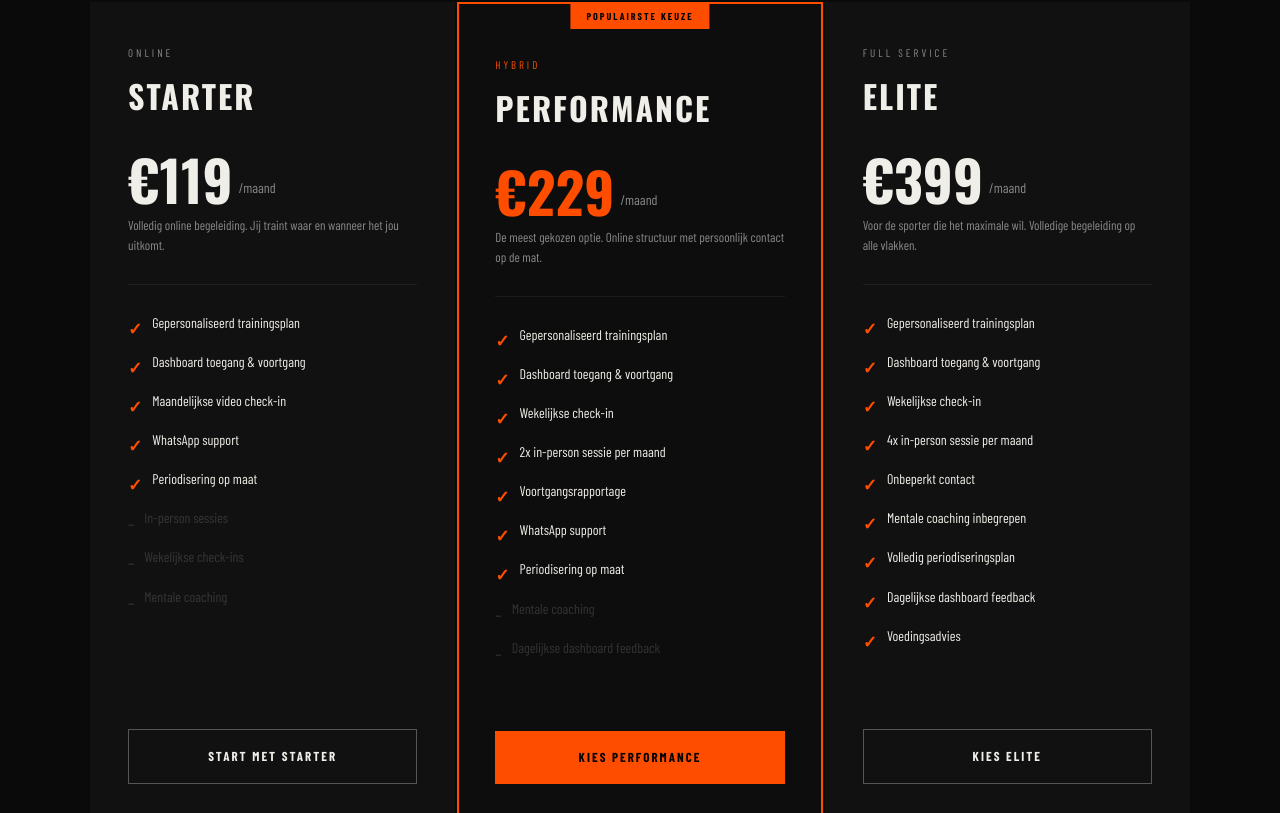
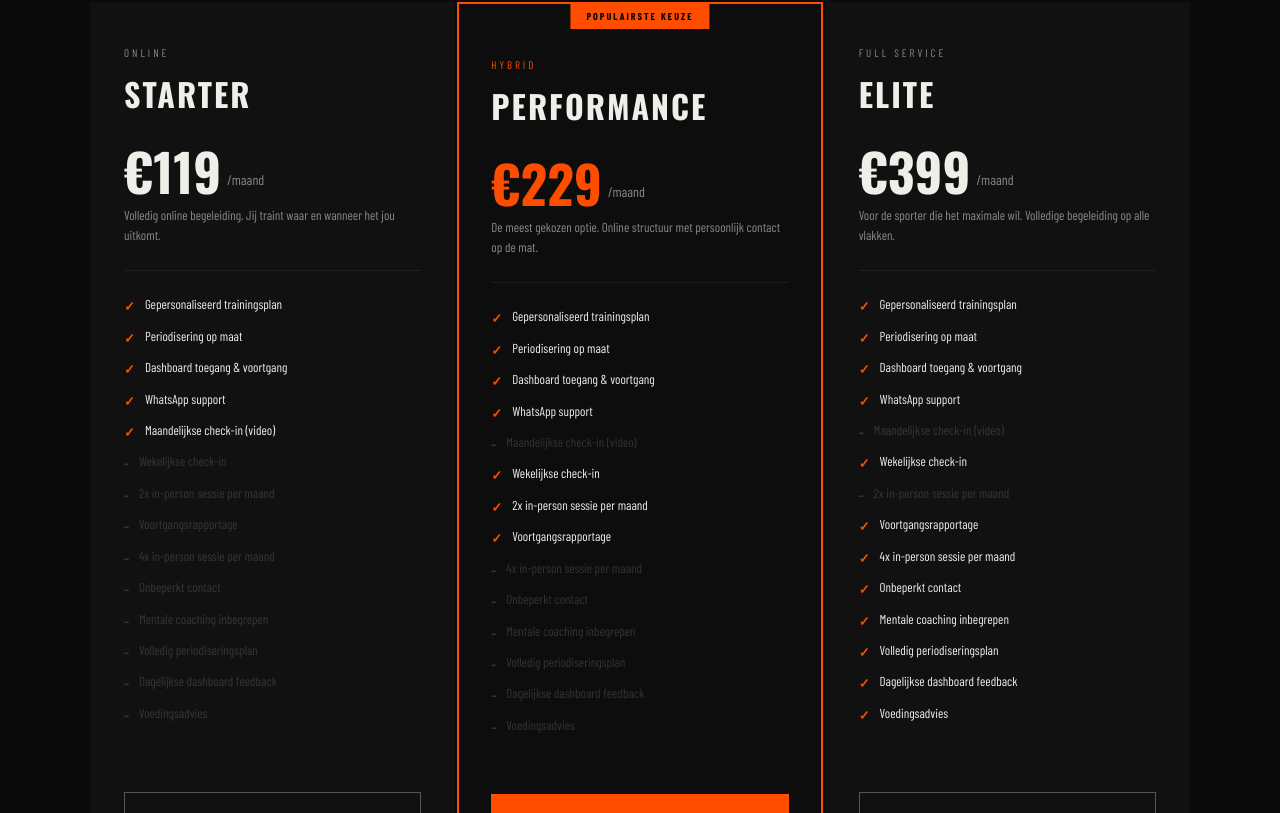
Before and after one commit to guidovperformance/gv-performance, a Next.js app: page /pakketten in a window 1280 px wide. Shown: the part 527-1340 px from the top of the page. Built offline with nearby package versions, Linux system fonts and the light colour scheme.

Commit message:
mobile responsive, alle tekst fixes, privacy pagina, pakketten aligned

```diff
--- a/app/pakketten/page.js
+++ b/app/pakketten/page.js
@@ -3,76 +3,32 @@
 const D = { fontFamily: 'var(--font-oswald), Impact, sans-serif' }
 const B = { fontFamily: 'var(--font-barlow), sans-serif' }
 
-const check = '✓'
+// Master feature list — same order for all packages
+const allFeatures = [
+  { key: 'plan',         label: 'Gepersonaliseerd trainingsplan' },
+  { key: 'period',       label: 'Periodisering op maat' },
+  { key: 'dashboard',    label: 'Dashboard toegang & voortgang' },
+  { key: 'whatsapp',     label: 'WhatsApp support' },
+  { key: 'monthly',      label: 'Maandelijkse check-in (video)' },
+  { key: 'weekly',       label: 'Wekelijkse check-in' },
+  { key: 'inperson2',    label: '2x in-person sessie per maand' },
+  { key: 'voortgang',    label: 'Voortgangsrapportage' },
+  { key: 'inperson4',    label: '4x in-person sessie per maand' },
+  { key: 'onbeperkt',    label: 'Onbeperkt contact' },
+  { key: 'mentaal',      label: 'Mentale coaching inbegrepen' },
+  { key: 'volledig',     label: 'Volledig periodiseringsplan' },
+  { key: 'dagelijks',    label: 'Dagelijkse dashboard feedback' },
+  { key: 'voeding',      label: 'Voedingsadvies' },
+]
+
+const starterIncludes  = new Set(['plan','period','dashboard','whatsapp','monthly'])
+const perfIncludes     = new Set(['plan','period','dashboard','whatsapp','weekly','inperson2','voortgang'])
+const eliteIncludes    = new Set(['plan','period','dashboard','whatsapp','weekly','inperson4','voortgang','onbeperkt','mentaal','volledig','dagelijks','voeding'])
 
 const packages = [
-  {
-    name: 'STARTER',
-    sub: 'Online',
-    price: '119',
-    popular: false,
-    desc: 'Volledig online begeleiding. Jij traint waar en wanneer het jou uitkomt.',
-    features: [
-      'Gepersonaliseerd trainingsplan',
-      'Dashboard toegang & voortgang',
-      'Maandelijkse video check-in',
-      'WhatsApp support',
-      'Periodisering op maat',
-    ],
-    notIncluded: [
-      'In-person sessies',
-      'Wekelijkse check-ins',
-      'Mentale coaching',
-    ],
-    cta: 'Start met Starter',
-    color: 'var(--dark3)',
-    border: 'var(--dark4)',
-  },
-  {
-    name: 'PERFORMANCE',
-    sub: 'Hybrid',
-    price: '229',
-    popular: true,
-    desc: 'De meest gekozen optie. Online structuur met persoonlijk contact op de mat.',
-    features: [
-      'Gepersonaliseerd trainingsplan',
-      'Dashboard toegang & voortgang',
-      'Wekelijkse check-in',
-      '2x in-person sessie per maand',
-      'Voortgangsrapportage',
-      'WhatsApp support',
-      'Periodisering op maat',
-    ],
-    notIncluded: [
-      'Mentale coaching',
-      'Dagelijkse dashboard feedback',
-    ],
-    cta: 'Kies Performance',
-    color: '#0D0D0D',
-    border: '#FF4D00',
-  },
-  {
-    name: 'ELITE',
-    sub: 'Full Service',
-    price: '399',
-    popular: false,
-    desc: 'Voor de sporter die het maximale wil. Volledige begeleiding op alle vlakken.',
-    features: [
-      'Gepersonaliseerd trainingsplan',
-      'Dashboard toegang & voortgang',
-      'Wekelijkse check-in',
-      '4x in-person sessie per maand',
-      'Onbeperkt contact',
-      'Mentale coaching inbegrepen',
-      'Volledig periodiseringsplan',
-      'Dagelijkse dashboard feedback',
-      'Voedingsadvies',
-    ],
-    notIncluded: [],
-    cta: 'Kies Elite',
-    color: 'var(--dark3)',
-    border: 'var(--dark4)',
-  },
+  { name: 'STARTER',     sub: 'Online',        price: '119', popular: false, includes: starterIncludes,  desc: 'Volledig online begeleiding. Jij traint waar en wanneer het jou uitkomt.', cta: 'Start met Starter' },
+  { name: 'PERFORMANCE', sub: 'Hybrid',        price: '229', popular: true,  includes: perfIncludes,     desc: 'De meest gekozen optie. Online structuur met persoonlijk contact op de mat.', cta: 'Kies Performance' },
+  { name: 'ELITE',       sub: 'Full Service',  price: '399', popular: false, includes: eliteIncludes,    desc: 'Voor de sporter die het maximale wil. Volledige begeleiding op alle vlakken.', cta: 'Kies Elite' },
 ]
 
 export default function Pakketten() {
@@ -80,7 +36,7 @@ export default function Pakketten() {
     <div style={{ background: 'var(--dark)', color: 'var(--text)', ...B, minHeight: '100vh' }}>
 
       {/* NAV */}
-      <nav style={{ display: 'flex', alignItems: 'center', justifyContent: 'space-between', padding: '20px 60px', borderBottom: '1px solid rgba(255,77,0,0.12)', background: 'rgba(10,10,10,0.97)' }}>
+      <nav className="site-nav" style={{ display: 'flex', alignItems: 'center', justifyContent: 'space-between', padding: '20px 60px', borderBottom: '1px solid rgba(255,77,0,0.12)', background: 'rgba(10,10,10,0.97)' }}>
         <a href="/" style={{ display: 'flex', alignItems: 'center', gap: 14, textDecoration: 'none' }}>
           <svg width="36" height="34" viewBox="0 0 36 34">
             <polygon points="18,2 13,28 23,28" fill="#FF4D00" />
@@ -93,109 +49,74 @@ export default function Pakketten() {
             <div style={{ ...B, fontSize: 10, letterSpacing: 3, color: 'var(--orange)', marginTop: 2 }}>GUIDO VOLS</div>
           </div>
         </a>
-        <ul style={{ display: 'flex', gap: 36, listStyle: 'none' }}>
+        <ul className="nav-links" style={{ display: 'flex', gap: 36, listStyle: 'none' }}>
           {[['/#over', 'Over Guido'], ['/#diensten', 'Diensten'], ['/#werkwijze', 'Werkwijze']].map(([href, label]) => (
-            <li key={href}>
-              <a href={href} style={{ ...B, fontSize: 13, letterSpacing: 2, textTransform: 'uppercase', color: 'var(--muted)', textDecoration: 'none' }}>{label}</a>
-            </li>
+            <li key={href}><a href={href} style={{ ...B, fontSize: 13, letterSpacing: 2, textTransform: 'uppercase', color: 'var(--muted)', textDecoration: 'none' }}>{label}</a></li>
           ))}
-          <li>
-            <a href="/#contact" style={{ ...B, fontSize: 13, letterSpacing: 1, textTransform: 'uppercase', color: '#000', background: 'var(--orange)', padding: '10px 22px', textDecoration: 'none', fontWeight: 700 }}>Kennismaking</a>
-          </li>
+          <li><a href="/#contact" style={{ ...B, fontSize: 13, letterSpacing: 1, textTransform: 'uppercase', color: '#000', background: 'var(--orange)', padding: '10px 22px', textDecoration: 'none', fontWeight: 700 }}>Kennismaking</a></li>
         </ul>
       </nav>
 
       {/* HERO */}
       <section style={{ padding: '80px 60px 60px', textAlign: 'center', borderBottom: '1px solid rgba(255,77,0,0.1)' }}>
         <div style={{ ...B, fontSize: 11, letterSpacing: 4, color: 'var(--orange)', textTransform: 'uppercase', marginBottom: 16, display: 'flex', alignItems: 'center', justifyContent: 'center', gap: 12 }}>
-          <span style={{ display: 'block', width: 32, height: 2, background: 'var(--orange)' }} />
-          Transparante prijzen
-          <span style={{ display: 'block', width: 32, height: 2, background: 'var(--orange)' }} />
+          <span style={{ display: 'block', width: 32, height: 2, background: 'var(--orange)' }} />Transparante prijzen<span style={{ display: 'block', width: 32, height: 2, background: 'var(--orange)' }} />
         </div>
         <h1 style={{ ...D, fontSize: 'clamp(48px, 6vw, 80px)', letterSpacing: 1, lineHeight: 1, marginBottom: 20, fontWeight: 700 }}>KIES JOUW PAKKET</h1>
         <p style={{ ...B, fontSize: 17, color: '#aaa', maxWidth: 560, margin: '0 auto 16px', lineHeight: 1.7 }}>
           Elk traject begint met een gratis kennismakingsgesprek van 30 minuten. Samen bepalen we welk pakket het beste bij jouw doel past.
         </p>
-        <div style={{ ...B, fontSize: 13, color: 'var(--muted)', letterSpacing: 1 }}>
-          Minimale afname 2 maanden · Daarna maandelijks opzegbaar
-        </div>
+        <div style={{ ...B, fontSize: 13, color: 'var(--muted)', letterSpacing: 1 }}>Minimale afname 2 maanden · Daarna maandelijks opzegbaar</div>
       </section>
 
       {/* PACKAGES */}
-      <section style={{ padding: '80px 60px' }}>
-        <div style={{ display: 'grid', gridTemplateColumns: 'repeat(3, 1fr)', gap: 2, maxWidth: 1100, margin: '0 auto' }}>
+      <section className="section-padding" style={{ padding: '80px 60px' }}>
+        <div className="pakketten-grid" style={{ display: 'grid', gridTemplateColumns: 'repeat(3, 1fr)', gap: 2, maxWidth: 1100, margin: '0 auto' }}>
           {packages.map((pkg) => (
-            <div key={pkg.name} style={{
-              background: pkg.popular ? '#0D0D0D' : 'var(--dark2)',
-              border: `2px solid ${pkg.popular ? 'var(--orange)' : 'transparent'}`,
-              padding: '40px 36px',
-              position: 'relative',
-              display: 'flex',
-              flexDirection: 'column',
-            }}>
+            <div key={pkg.name} style={{ background: pkg.popular ? '#0D0D0D' : 'var(--dark2)', border: `2px solid ${pkg.popular ? 'var(--orange)' : 'transparent'}`, padding: '40px 32px', position: 'relative', display: 'flex', flexDirection: 'column' }}>
               {pkg.popular && (
-                <div style={{ position: 'absolute', top: -1, left: '50%', transform: 'translateX(-50%)', background: 'var(--orange)', color: '#000', ...B, fontSize: 10, fontWeight: 700, letterSpacing: 2, padding: '5px 16px', textTransform: 'uppercase', whiteSpace: 'nowrap' }}>
-                  POPULAIRSTE KEUZE
-                </div>
+                <div style={{ position: 'absolute', top: -1, left: '50%', transform: 'translateX(-50%)', background: 'var(--orange)', color: '#000', ...B, fontSize: 10, fontWeight: 700, letterSpacing: 2, padding: '5px 16px', textTransform: 'uppercase', whiteSpace: 'nowrap' }}>POPULAIRSTE KEUZE</div>
               )}
+              <div style={{ ...B, fontSize: 11, letterSpacing: 3, color: pkg.popular ? 'var(--orange)' : 'var(--muted)', textTransform: 'uppercase', marginBottom: 6, marginTop: pkg.popular ? 12 : 0 }}>{pkg.sub}</div>
+              <div style={{ ...D, fontSize: 32, letterSpacing: 2, color: 'var(--text)', fontWeight: 700, marginBottom: 4 }}>{pkg.name}</div>
+              <div style={{ display: 'flex', alignItems: 'flex-end', gap: 6, margin: '20px 0 8px' }}>
+                <span style={{ ...D, fontSize: 52, fontWeight: 700, color: pkg.popular ? 'var(--orange)' : 'var(--text)', lineHeight: 1 }}>€{pkg.price}</span>
+                <span style={{ ...B, fontSize: 14, color: 'var(--muted)', marginBottom: 6 }}>/maand</span>
+              </div>
+              <div style={{ ...B, fontSize: 13, color: 'var(--muted)', lineHeight: 1.6, marginBottom: 24, paddingBottom: 24, borderBottom: '1px solid rgba(255,255,255,0.06)' }}>{pkg.desc}</div>
 
-              <div style={{ ...B, fontSize: 11, letterSpacing: 3, color: pkg.popular ? 'var(--orange)' : 'var(--muted)', textTransform: 'uppercase', marginBottom: 8, marginTop: pkg.popular ? 12 : 0 }}>{pkg.sub}</div>
-              <div style={{ ...D, fontSize: 32, letterSpacing: 2, color: 'var(--text)', fontWeight: 700, marginBottom: 4 }}>{pkg.name}</div>
-
-              <div style={{ display: 'flex', alignItems: 'flex-end', gap: 6, margin: '24px 0 8px' }}>
-                <span style={{ ...D, fontSize: 56, fontWeight: 700, color: pkg.popular ? 'var(--orange)' : 'var(--text)', lineHeight: 1 }}>€{pkg.price}</span>
-                <span style={{ ...B, fontSize: 14, color: 'var(--muted)', marginBottom: 8 }}>/maand</span>
+              {/* ALIGNED FEATURES */}
+              <div style={{ display: 'flex', flexDirection: 'column', gap: 9, marginBottom: 'auto', paddingBottom: 28 }}>
+                {allFeatures.map(({ key, label }) => {
+                  const included = pkg.includes.has(key)
+                  return (
+                    <div key={key} style={{ display: 'flex', alignItems: 'flex-start', gap: 10, opacity: included ? 1 : 0.3 }}>
+                      <span style={{ color: included ? 'var(--orange)' : 'var(--muted)', fontWeight: 700, flexShrink: 0, marginTop: 1, fontSize: 13 }}>{included ? '✓' : '–'}</span>
+                      <span style={{ ...B, fontSize: 13, color: included ? 'var(--text)' : 'var(--muted)', lineHeight: 1.4 }}>{label}</span>
+                    </div>
+                  )
+                })}
               </div>
 
-              <div style={{ ...B, fontSize: 13, color: 'var(--muted)', lineHeight: 1.6, marginBottom: 28, paddingBottom: 28, borderBottom: '1px solid rgba(255,255,255,0.06)' }}>
-                {pkg.desc}
-              </div>
-
-              <div style={{ display: 'flex', flexDirection: 'column', gap: 10, marginBottom: 'auto', paddingBottom: 32 }}>
-                {pkg.features.map((f) => (
-                  <div key={f} style={{ display: 'flex', alignItems: 'flex-start', gap: 10 }}>
-                    <span style={{ color: 'var(--orange)', fontWeight: 700, flexShrink: 0, marginTop: 1 }}>{check}</span>
-                    <span style={{ ...B, fontSize: 14, color: 'var(--text)', lineHeight: 1.4 }}>{f}</span>
-                  </div>
-                ))}
-                {pkg.notIncluded.map((f) => (
-                  <div key={f} style={{ display: 'flex', alignItems: 'flex-start', gap: 10, opacity: 0.3 }}>
-                    <span style={{ color: 'var(--muted)', flexShrink: 0, marginTop: 1 }}>–</span>
-                    <span style={{ ...B, fontSize: 14, color: 'var(--muted)', lineHeight: 1.4 }}>{f}</span>
-                  </div>
-                ))}
-              </div>
-
-              <a href="/#contact" style={{
-                display: 'block', textAlign: 'center', marginTop: 32,
-                background: pkg.popular ? 'var(--orange)' : 'transparent',
-                color: pkg.popular ? '#000' : 'var(--text)',
-                border: pkg.popular ? 'none' : '1px solid var(--muted2)',
-                ...B, fontWeight: 700, fontSize: 13, letterSpacing: 2,
-                textTransform: 'uppercase', padding: '16px',
-                textDecoration: 'none',
-              }}>
+              <a href="/#contact" style={{ display: 'block', textAlign: 'center', marginTop: 28, background: pkg.popular ? 'var(--orange)' : 'transparent', color: pkg.popular ? '#000' : 'var(--text)', border: pkg.popular ? 'none' : '1px solid var(--muted2)', ...B, fontWeight: 700, fontSize: 13, letterSpacing: 2, textTransform: 'uppercase', padding: '16px', textDecoration: 'none' }}>
                 {pkg.cta}
               </a>
             </div>
           ))}
         </div>
-
-        {/* In-person note */}
         <div style={{ maxWidth: 1100, margin: '20px auto 0', ...B, fontSize: 13, color: 'var(--muted)', textAlign: 'center', letterSpacing: 1 }}>
           In-person sessie = 15 min voorbereiding · 60 min training · 15 min nabespreking · Reiskosten bij &gt;15 min reistijd in overleg
         </div>
       </section>
 
       {/* ADD-ONS */}
-      <section style={{ padding: '60px 60px', background: 'var(--dark2)', borderTop: '1px solid rgba(255,77,0,0.1)' }}>
+      <section className="section-padding" style={{ padding: '60px 60px', background: 'var(--dark2)', borderTop: '1px solid rgba(255,77,0,0.1)' }}>
         <div style={{ maxWidth: 1100, margin: '0 auto' }}>
           <div style={{ ...B, fontSize: 10, letterSpacing: 4, color: 'var(--orange)', textTransform: 'uppercase', marginBottom: 14, display: 'flex', alignItems: 'center', gap: 10 }}>
-            <span style={{ display: 'block', width: 24, height: 2, background: 'var(--orange)' }} />
-            Uitbreidingen
+            <span style={{ display: 'block', width: 24, height: 2, background: 'var(--orange)' }} />Uitbreidingen
           </div>
-          <h2 style={{ ...D, fontSize: 'clamp(32px, 4vw, 52px)', letterSpacing: 1, lineHeight: 1, marginBottom: 40, fontWeight: 700 }}>ADD-ONS</h2>
-          <div style={{ display: 'grid', gridTemplateColumns: 'repeat(2, 1fr)', gap: 2 }}>
+          <h2 style={{ ...D, fontSize: 'clamp(32px, 4vw, 52px)', letterSpacing: 1, lineHeight: 1, marginBottom: 32, fontWeight: 700 }}>ADD-ONS</h2>
+          <div className="addons-grid" style={{ display: 'grid', gridTemplateColumns: 'repeat(2, 1fr)', gap: 2 }}>
             {[
               { label: 'Extra in-person sessie', price: '€65 per sessie', desc: 'Voeg een losse sessie toe bovenop je pakket.' },
               { label: 'Reiskosten', price: 'In overleg', desc: 'Bij reistijd van meer dan 15 minuten. Guido komt naar jou.' },
@@ -213,58 +134,41 @@ export default function Pakketten() {
       </section>
 
       {/* GROEPEN & BEDRIJVEN */}
-      <section style={{ padding: '60px 60px', background: 'var(--dark)', borderTop: '1px solid rgba(255,77,0,0.1)' }}>
-        <div style={{ maxWidth: 1100, margin: '0 auto', display: 'grid', gridTemplateColumns: '1fr 1fr', gap: 2 }}>
-
+      <section className="section-padding" style={{ padding: '60px 60px', background: 'var(--dark)', borderTop: '1px solid rgba(255,77,0,0.1)' }}>
+        <div style={{ maxWidth: 1100, margin: '0 auto', display: 'grid', gridTemplateColumns: '1fr 1fr', gap: 2 }} className="bedrijven-grid">
           <div style={{ background: 'var(--dark2)', padding: '40px 36px' }}>
             <div style={{ ...B, fontSize: 10, letterSpacing: 3, color: 'var(--orange)', textTransform: 'uppercase', marginBottom: 10 }}>Bedrijven & Teams</div>
             <div style={{ ...D, fontSize: 26, fontWeight: 700, letterSpacing: 1, marginBottom: 16 }}>GROEPEN & BEDRIJVEN</div>
-            <div style={{ ...B, fontSize: 14, color: 'var(--muted)', lineHeight: 1.7, marginBottom: 24 }}>
-              Bootcamps, teamtrainingen en groepsvorming op maat. Ook beschikbaar als &ldquo;fit op het werk&rdquo; programma voor bedrijven.
-            </div>
-            {['Bootcamps', 'Teamtrainingen', 'Groepsvorming', 'Fit op het werk programma'].map((i) => (
+            <div style={{ ...B, fontSize: 14, color: 'var(--muted)', lineHeight: 1.7, marginBottom: 24 }}>Bootcamps, teamtrainingen en groepsvorming op maat. Ook beschikbaar als &ldquo;fit op het werk&rdquo; programma voor bedrijven.</div>
+            {['Bootcamps', 'Teamtrainingen', 'Groepsvorming', 'Fit op het werk programma'].map(i => (
               <div key={i} style={{ display: 'flex', alignItems: 'center', gap: 10, marginBottom: 8 }}>
-                <span style={{ color: 'var(--orange)', fontWeight: 700 }}>{check}</span>
+                <span style={{ color: 'var(--orange)', fontWeight: 700 }}>✓</span>
                 <span style={{ ...B, fontSize: 14 }}>{i}</span>
               </div>
             ))}
-            <a href="/#contact" style={{ display: 'inline-block', marginTop: 24, ...B, fontSize: 12, fontWeight: 700, letterSpacing: 2, textTransform: 'uppercase', color: 'var(--orange)', textDecoration: 'none', borderBottom: '1px solid var(--orange)', paddingBottom: 2 }}>
-              Offerte aanvragen →
-            </a>
+            <a href="/#contact" style={{ display: 'inline-block', marginTop: 24, ...B, fontSize: 12, fontWeight: 700, letterSpacing: 2, textTransform: 'uppercase', color: 'var(--orange)', textDecoration: 'none', borderBottom: '1px solid var(--orange)', paddingBottom: 2 }}>Offerte aanvragen →</a>
           </div>
-
           <div style={{ background: 'var(--dark2)', padding: '40px 36px' }}>
             <div style={{ ...B, fontSize: 10, letterSpacing: 3, color: 'var(--orange)', textTransform: 'uppercase', marginBottom: 10 }}>Sportscholen & Clubs</div>
             <div style={{ ...D, fontSize: 26, fontWeight: 700, letterSpacing: 1, marginBottom: 16 }}>SPORTSCHOOL INHUUR</div>
-            <div style={{ ...B, fontSize: 14, color: 'var(--muted)', lineHeight: 1.7, marginBottom: 24 }}>
-              Certified instructeur beschikbaar voor sportscholen, clubs en events. Vast rooster of incidenteel — beide mogelijk.
-            </div>
-            {['Spinning (certified)', 'Boxing lessen', 'Strength & Conditioning', 'Small Group Training'].map((i) => (
+            <div style={{ ...B, fontSize: 14, color: 'var(--muted)', lineHeight: 1.7, marginBottom: 24 }}>Certified instructeur beschikbaar voor sportscholen, clubs en events. Vast rooster of incidenteel — beide mogelijk.</div>
+            {['Spinning (certified)', 'Boxing lessen', 'Strength & Conditioning', 'Small Group Training'].map(i => (
               <div key={i} style={{ display: 'flex', alignItems: 'center', gap: 10, marginBottom: 8 }}>
-                <span style={{ color: 'var(--orange)', fontWeight: 700 }}>{check}</span>
+                <span style={{ color: 'var(--orange)', fontWeight: 700 }}>✓</span>
                 <span style={{ ...B, fontSize: 14 }}>{i}</span>
               </div>
             ))}
-            <a href="/#contact" style={{ display: 'inline-block', marginTop: 24, ...B, fontSize: 12, fontWeight: 700, letterSpacing: 2, textTransform: 'uppercase', color: 'var(--orange)', textDecoration: 'none', borderBottom: '1px solid var(--orange)', paddingBottom: 2 }}>
-              Tarief opvragen →
-            </a>
+            <a href="/#contact" style={{ display: 'inline-block', marginTop: 24, ...B, fontSize: 12, fontWeight: 700, letterSpacing: 2, textTransform: 'uppercase', color: 'var(--orange)', textDecoration: 'none', borderBottom: '1px solid var(--orange)', paddingBottom: 2 }}>Tarief opvragen →</a>
           </div>
-
         </div>
       </section>
 
       {/* CTA */}
       <section style={{ padding: '80px 60px', background: 'var(--dark2)', textAlign: 'center', borderTop: '1px solid rgba(255,77,0,0.1)' }}>
         <h2 style={{ ...D, fontSize: 'clamp(36px, 4vw, 56px)', letterSpacing: 1, lineHeight: 1, marginBottom: 20, fontWeight: 700 }}>NIET ZEKER WELK PAKKET?</h2>
-        <p style={{ ...B, fontSize: 16, color: '#aaa', maxWidth: 480, margin: '0 auto 36px', lineHeight: 1.7 }}>
-          Plan een gratis kennismakingsgesprek van 30 minuten. We kijken samen naar jouw situatie en doel, en kiezen het pakket dat het beste past.
-        </p>
-        <a href="/#contact" style={{ background: 'var(--orange)', color: '#000', ...B, fontWeight: 700, fontSize: 14, letterSpacing: 2, textTransform: 'uppercase', padding: '18px 48px', textDecoration: 'none', display: 'inline-block' }}>
-          PLAN GRATIS KENNISMAKING
-        </a>
-        <div style={{ ...B, fontSize: 12, color: 'var(--muted)', marginTop: 16, letterSpacing: 1 }}>
-          Geen verplichtingen · Binnen 24 uur reactie
-        </div>
+        <p style={{ ...B, fontSize: 16, color: '#aaa', maxWidth: 480, margin: '0 auto 36px', lineHeight: 1.7 }}>Plan een gratis kennismakingsgesprek van 30 minuten. We kijken samen naar jouw situatie en doel, en kiezen het pakket dat het beste past.</p>
+        <a href="/#contact" style={{ background: 'var(--orange)', color: '#000', ...B, fontWeight: 700, fontSize: 14, letterSpacing: 2, textTransform: 'uppercase', padding: '18px 48px', textDecoration: 'none', display: 'inline-block' }}>PLAN GRATIS KENNISMAKING</a>
+        <div style={{ ...B, fontSize: 12, color: 'var(--muted)', marginTop: 16, letterSpacing: 1 }}>Geen verplichtingen · Binnen 24 uur reactie</div>
       </section>
 
       {/* FOOTER */}
@@ -278,8 +182,8 @@ export default function Pakketten() {
           <span style={{ ...D, fontSize: 16, letterSpacing: 3, color: 'var(--muted)', fontWeight: 600 }}>GV PERFORMANCE</span>
         </div>
         <div style={{ ...B, fontSize: 12, color: 'var(--muted2)', letterSpacing: 1 }}>© 2025 GV Performance — Guido Vols</div>
-        <div style={{ display: 'flex', gap: 24 }}>
-          {[['/', 'Home'], ['/#diensten', 'Diensten'], ['/#contact', 'Contact']].map(([href, l]) => (
+        <div style={{ display: 'flex', gap: 24, flexWrap: 'wrap' }}>
+          {[['/', 'Home'], ['/#diensten', 'Diensten'], ['/#contact', 'Contact'], ['/privacy', 'Privacybeleid']].map(([href, l]) => (
             <a key={l} href={href} style={{ ...B, fontSize: 11, letterSpacing: 2, textTransform: 'uppercase', color: 'var(--muted2)', textDecoration: 'none' }}>{l}</a>
           ))}
         </div>
```
Also changed, not shown: app/globals.css (+71 -6 lines), app/page.js (+40 -57 lines), app/privacy/page.js (added, +95 -0 lines).
